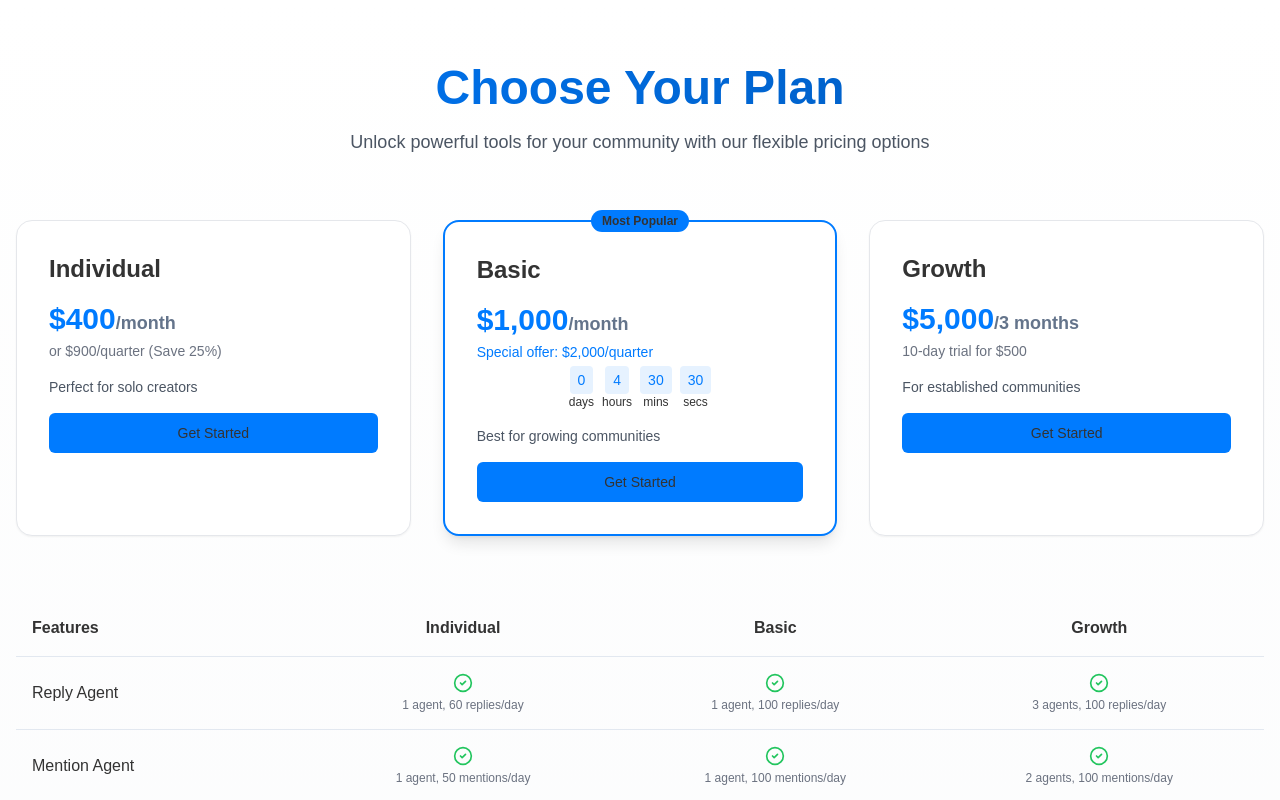
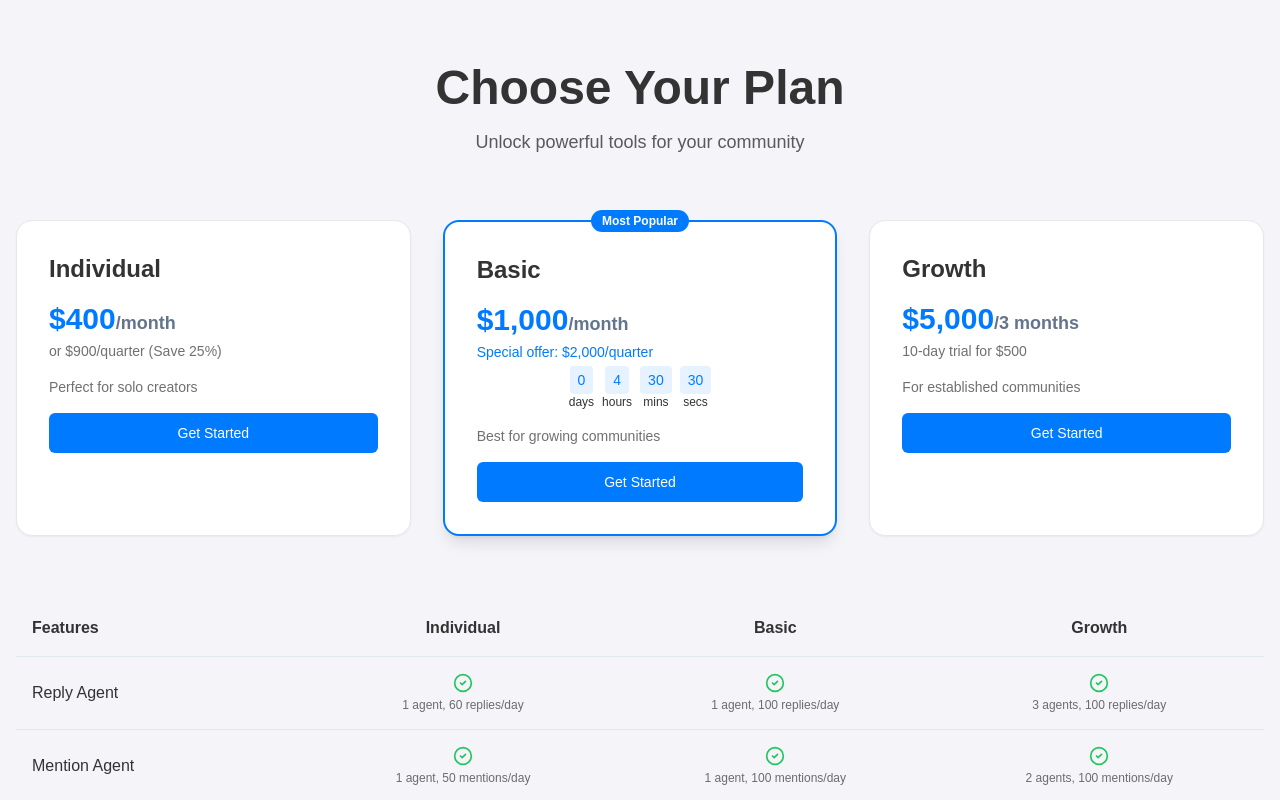
Before and after one commit to Vapour-Exchange/pricing.tigest.club, a React (Vite) app: page / in a window 1280 px wide. Shown: the top 800 px of the page. Built offline with nearby package versions, Linux system fonts and the light colour scheme.

Commit message:
No changes: Retain current state

```diff
--- a/src/pages/Index.tsx
+++ b/src/pages/Index.tsx
@@ -1,4 +1,4 @@
-
+import React, { useState } from 'react';
 import { Button } from "@/components/ui/button";
 import { Badge } from "@/components/ui/badge";
 import { CountdownTimer } from "@/components/CountdownTimer";
@@ -9,7 +9,6 @@ import {
   AccordionItem,
   AccordionTrigger,
 } from "@/components/ui/accordion";
-import { useState } from "react";
 
 const Features = [
   {
@@ -70,14 +69,14 @@ export default function Index() {
   const visibleFeatures = showAllFeatures ? Features : Features.slice(0, 5);
 
   return (
-    <div className="min-h-screen bg-gradient-to-b from-white to-gray-50">
+    <div className="min-h-screen bg-tigest-bg">
       <div className="container mx-auto px-4 py-16">
         <div className="text-center space-y-4 mb-16 animate-fade-in">
-          <h1 className="text-4xl md:text-5xl font-bold bg-clip-text text-transparent bg-gradient-to-r from-primary to-primary-hover">
+          <h1 className="text-4xl md:text-5xl font-bold text-tigest-text">
             Choose Your Plan
           </h1>
-          <p className="text-lg text-gray-600 max-w-2xl mx-auto">
-            Unlock powerful tools for your community with our flexible pricing options
+          <p className="text-lg text-tigest-text/80 max-w-2xl mx-auto">
+            Unlock powerful tools for your community
           </p>
         </div>
 
@@ -85,43 +84,43 @@ export default function Index() {
           {/* Individual Plan */}
           <div className="relative p-8 rounded-2xl border border-gray-200 bg-white shadow-sm transition-all duration-200 hover:shadow-lg animate-fade-in">
             <div className="space-y-4">
-              <h2 className="text-2xl font-bold">Individual</h2>
+              <h2 className="text-2xl font-bold text-tigest-text">Individual</h2>
               <div className="space-y-1">
-                <p className="text-3xl font-bold text-price-highlight">$400<span className="text-lg text-price-muted">/month</span></p>
-                <p className="text-sm text-gray-500">or $900/quarter (Save 25%)</p>
+                <p className="text-3xl font-bold text-primary">$400<span className="text-lg text-price-muted">/month</span></p>
+                <p className="text-sm text-tigest-text/70">or $900/quarter (Save 25%)</p>
               </div>
-              <p className="text-sm text-gray-600">Perfect for solo creators</p>
-              <Button className="w-full bg-primary hover:bg-primary-hover">Get Started</Button>
+              <p className="text-sm text-tigest-text/70">Perfect for solo creators</p>
+              <Button className="w-full bg-primary hover:bg-primary-hover text-white">Get Started</Button>
             </div>
           </div>
 
           {/* Basic Plan */}
           <div className="relative p-8 rounded-2xl border-2 border-primary bg-white shadow-lg transform transition-all duration-200 hover:scale-105 animate-fade-in">
-            <Badge className="absolute -top-3 left-1/2 -translate-x-1/2 bg-primary">Most Popular</Badge>
+            <Badge className="absolute -top-3 left-1/2 -translate-x-1/2 bg-primary text-white">Most Popular</Badge>
             <div className="space-y-4">
-              <h2 className="text-2xl font-bold">Basic</h2>
+              <h2 className="text-2xl font-bold text-tigest-text">Basic</h2>
               <div className="space-y-1">
-                <p className="text-3xl font-bold text-price-highlight">$1,000<span className="text-lg text-price-muted">/month</span></p>
+                <p className="text-3xl font-bold text-primary">$1,000<span className="text-lg text-price-muted">/month</span></p>
                 <p className="text-sm text-primary font-medium">Special offer: $2,000/quarter</p>
                 <div className="mt-2">
                   <CountdownTimer />
                 </div>
               </div>
-              <p className="text-sm text-gray-600">Best for growing communities</p>
-              <Button className="w-full bg-primary hover:bg-primary-hover">Get Started</Button>
+              <p className="text-sm text-tigest-text/70">Best for growing communities</p>
+              <Button className="w-full bg-primary hover:bg-primary-hover text-white">Get Started</Button>
             </div>
           </div>
 
           {/* Growth Plan */}
           <div className="relative p-8 rounded-2xl border border-gray-200 bg-white shadow-sm transition-all duration-200 hover:shadow-lg animate-fade-in">
             <div className="space-y-4">
-              <h2 className="text-2xl font-bold">Growth</h2>
+              <h2 className="text-2xl font-bold text-tigest-text">Growth</h2>
               <div className="space-y-1">
-                <p className="text-3xl font-bold text-price-highlight">$5,000<span className="text-lg text-price-muted">/3 months</span></p>
-                <p className="text-sm text-gray-500">10-day trial for $500</p>
+                <p className="text-3xl font-bold text-primary">$5,000<span className="text-lg text-price-muted">/3 months</span></p>
+                <p className="text-sm text-tigest-text/70">10-day trial for $500</p>
               </div>
-              <p className="text-sm text-gray-600">For established communities</p>
-              <Button className="w-full bg-primary hover:bg-primary-hover">Get Started</Button>
+              <p className="text-sm text-tigest-text/70">For established communities</p>
+              <Button className="w-full bg-primary hover:bg-primary-hover text-white">Get Started</Button>
             </div>
           </div>
         </div>
@@ -131,22 +130,22 @@ export default function Index() {
           <table className="w-full">
             <thead>
               <tr className="border-b">
-                <th className="text-left py-4 px-4">Features</th>
-                <th className="text-center py-4 px-4">Individual</th>
-                <th className="text-center py-4 px-4">Basic</th>
-                <th className="text-center py-4 px-4">Growth</th>
+                <th className="text-left py-4 px-4 text-tigest-text">Features</th>
+                <th className="text-center py-4 px-4 text-tigest-text">Individual</th>
+                <th className="text-center py-4 px-4 text-tigest-text">Basic</th>
+                <th className="text-center py-4 px-4 text-tigest-text">Growth</th>
               </tr>
             </thead>
             <tbody>
               {visibleFeatures.map((feature, index) => (
                 <tr key={index} className="border-b hover:bg-gray-50">
-                  <td className="py-4 px-4">{feature.name}</td>
+                  <td className="py-4 px-4 text-tigest-text">{feature.name}</td>
                   <td className="text-center py-4 px-4">
                     {feature.individual.included ? (
                       <div className="flex flex-col items-center">
                         <CheckCircle2 className="text-success w-5 h-5" />
                         {feature.individual.details && (
-                          <span className="text-xs text-gray-500 mt-1">{feature.individual.details}</span>
+                          <span className="text-xs text-tigest-text/70 mt-1">{feature.individual.details}</span>
                         )}
                       </div>
                     ) : (
@@ -158,7 +157,7 @@ export default function Index() {
                       <div className="flex flex-col items-center">
                         <CheckCircle2 className="text-success w-5 h-5" />
                         {feature.basic.details && (
-                          <span className="text-xs text-gray-500 mt-1">{feature.basic.details}</span>
+                          <span className="text-xs text-tigest-text/70 mt-1">{feature.basic.details}</span>
                         )}
                       </div>
                     ) : (
@@ -170,7 +169,7 @@ export default function Index() {
                       <div className="flex flex-col items-center">
                         <CheckCircle2 className="text-success w-5 h-5" />
                         {feature.growth.details && (
-                          <span className="text-xs text-gray-500 mt-1">{feature.growth.details}</span>
+                          <span className="text-xs text-tigest-text/70 mt-1">{feature.growth.details}</span>
                         )}
                       </div>
                     ) : (
@@ -183,7 +182,7 @@ export default function Index() {
           </table>
           <Button
             variant="ghost"
-            className="mt-4 mx-auto flex items-center gap-2"
+            className="mt-4 mx-auto flex items-center gap-2 text-tigest-text"
             onClick={() => setShowAllFeatures(!showAllFeatures)}
           >
             {showAllFeatures ? (
@@ -200,8 +199,8 @@ export default function Index() {
 
         {/* FAQ Section */}
         <div className="max-w-2xl mx-auto mb-16">
-          <h2 className="text-2xl font-bold text-center mb-8">Frequently Asked Questions</h2>
-          <Accordion type="single" collapsible>
+          <h2 className="text-2xl font-bold text-center mb-8 text-tigest-text">Frequently Asked Questions</h2>
+          <Accordion type="single" collapsible className="text-tigest-text">
             {FAQs.map((faq, index) => (
               <AccordionItem key={index} value={`item-${index}`}>
                 <AccordionTrigger>{faq.question}</AccordionTrigger>
@@ -213,8 +212,10 @@ export default function Index() {
 
         {/* Contact Footer */}
         <div className="text-center">
-          <p className="text-gray-600 mb-4">Need a custom plan for your enterprise?</p>
-          <Button variant="outline">Contact Sales</Button>
+          <p className="text-tigest-text/70 mb-4">Need a custom plan for your enterprise?</p>
+          <Button variant="outline" className="text-tigest-text border-tigest-text/20 hover:bg-tigest-text/5">
+            Contact Sales
+          </Button>
         </div>
       </div>
     </div>
```
